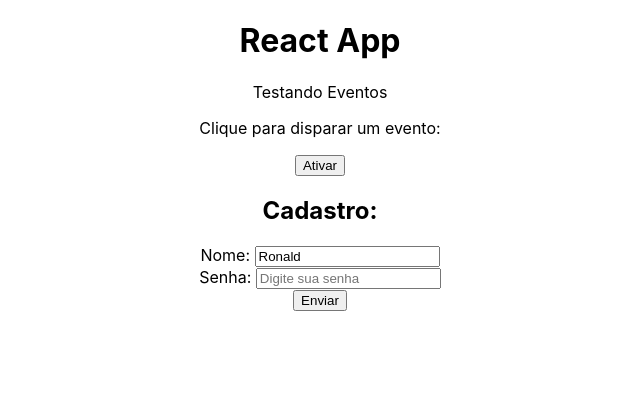
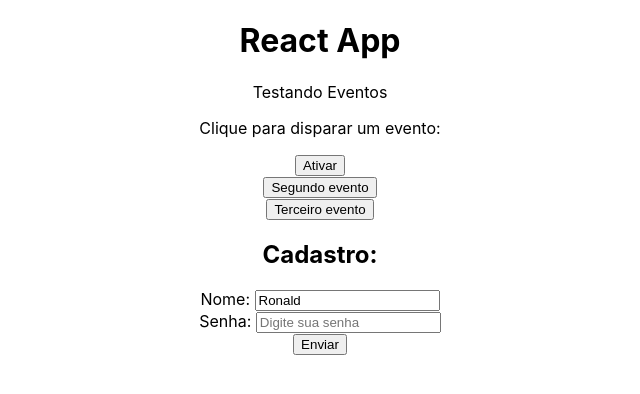
Before and after one commit to ronaldbarbosa/react-tutorial, a React (Create React App) app: page / in a window 1280 px wide. Shown: the top 394 px of the page, without its empty margins (320-960 px from the left). Built offline with nearby package versions, Linux system fonts and the light colour scheme.

Commit message:
Aula 11: passando eventos por props

```diff
--- /dev/null
+++ b/src/components/Button.js
@@ -0,0 +1,7 @@
+// Componente filho de Evento.js
+
+function Button(props) {
+    return <button onClick={props.event}>{ props.text }</button>
+}
+
+export default Button
--- a/src/components/Evento.js
+++ b/src/components/Evento.js
@@ -1,12 +1,26 @@
+import Button from "./Button"
+
 function Evento({ numero }) {
     function meuEvento() {
         console.log(`OnClick ativou evento ${numero}`)
+    }
+
+    function outroEvento() {
+        console.log("Segundo evento ativado")
+    }
+
+    function maisUmEvento() {
+        console.log("Terceiro evento ativado")
     }
 
     return (
         <>
             <p>Clique para disparar um evento:</p>
             <button onClick={meuEvento}>Ativar</button>
+            <br />
+            <Button event={outroEvento} text="Segundo evento" />
+            <br />
+            <Button event={maisUmEvento} text="Terceiro evento" />
         </>
     )
 }
```
